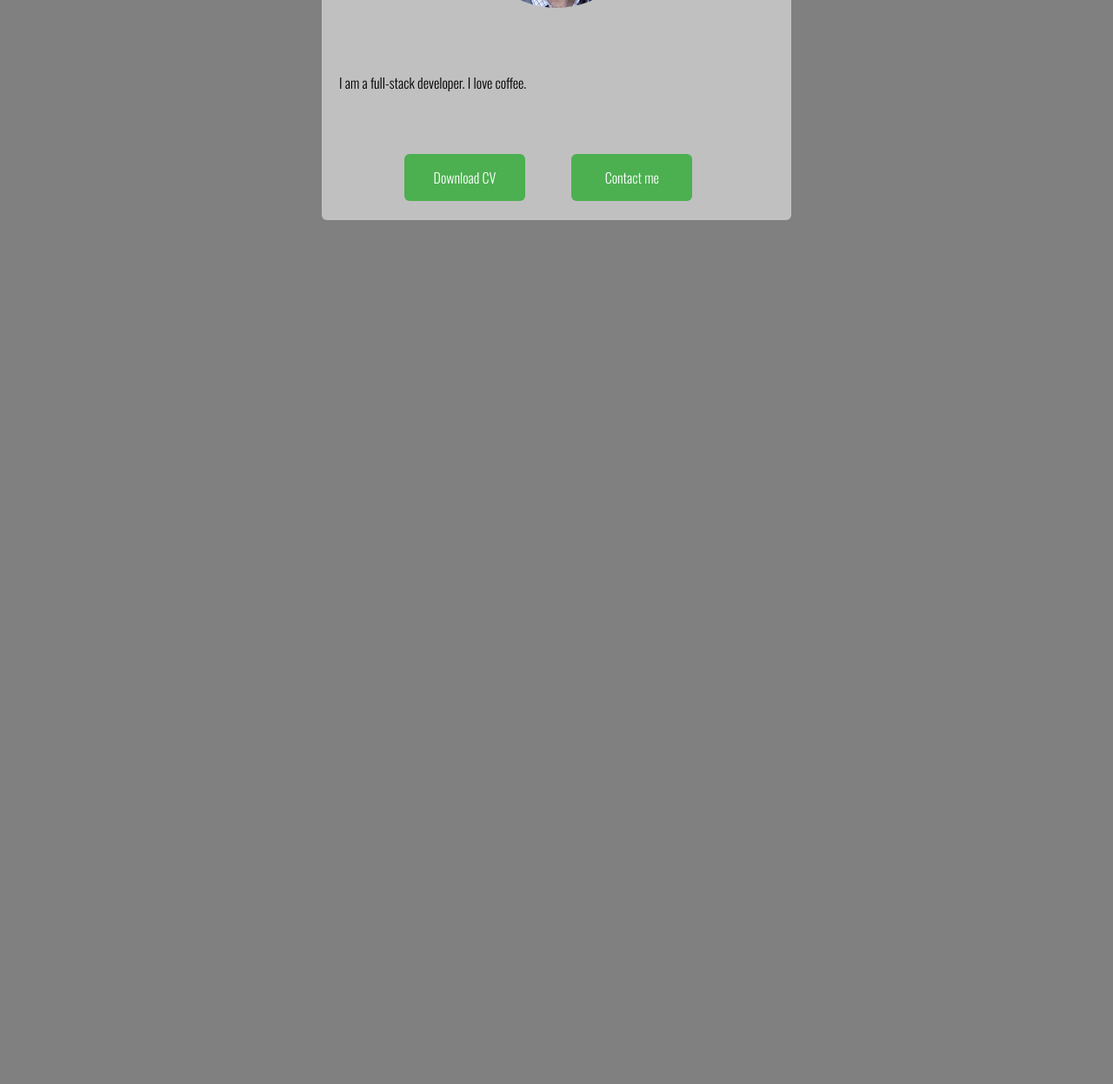
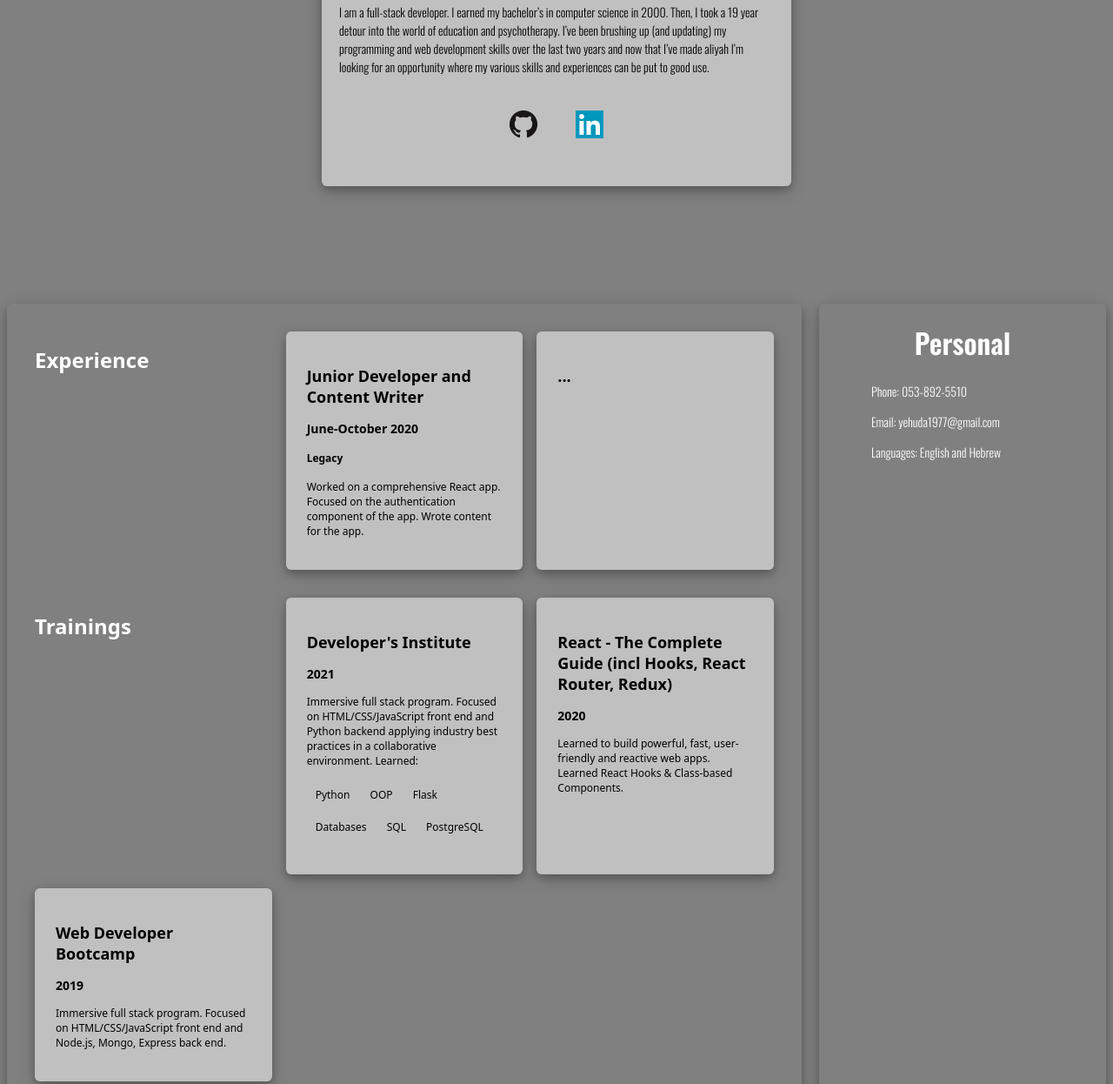
Before and after one commit to Yehuda1977/DI_Bootcamp, a plain HTML site: page Week1/Day4/cv/index.html in a window 1280 px wide. Shown: the part 380-1626 px from the top of the page at 87% size. Before the commit the page ends 800 px from the top, so only its background shows below. Drawn offline with nearby package versions, Linux system fonts and the light colour scheme.

Commit message:
Finished CV

```diff
--- a/Week1/Day4/cv/index.css
+++ b/Week1/Day4/cv/index.css
@@ -11,34 +11,70 @@ header {
     padding-top: 10px;
     padding-bottom: 20px;
     font-weight: lighter;
-    margin-bottom: 0px;
+    margin-bottom: 5px;
+    box-shadow: 0 4px 8px 0 rgba(0, 0, 0, 0.2), 0 6px 20px 0 rgba(0, 0, 0, 0.19);
+    font-family: 'Montserrat', sans-serif;
+    border-radius: 6px;
 }
 
-img {
+header h1 {
+    margin-bottom: 3px;
+    font-size: 2em;
+
+}
+
+header h2 {
+    margin-top: 0px;
+    font-size: 1em;
+
+}
+
+.profile-picture {
     border-radius: 50%;
     border: 5px solid gray;
     display: block;
     margin-left: auto;
     margin-right: auto;
     margin-top: 40px;
+
 }
+
+#icons {
+    text-align: center;
+    padding: 10px;
+    margin: 20px;
+}
+#icons > a {
+    margin: 20px;
+}
+
 
 #bio {
     width: 500px;
-    height: 300px;
+    height: auto;
     margin-top: 5px;
+    margin-bottom: 60px;
     margin-left: auto;
     margin-right: auto;
     padding: 20px;
 
     background-color: rgba(255, 255, 255, 0.5);
     border-radius: 6px;
+    box-shadow: 0 4px 8px 0 rgba(0, 0, 0, 0.2), 0 6px 20px 0 rgba(0, 0, 0, 0.19);
 
 }
 
 #bio p {
-    margin-top: 150px;
-    margin-bottom: 70px;
+    margin-top: 70px;
+    margin-bottom: 30px;
+    font-size: 14px;
+}
+
+hr {
+    margin: 0px;
+    box-shadow: 0 4px 8px 0 rgba(0, 0, 0, 0.2), 0 6px 20px 0 rgba(0, 0, 0, 0.19);
+    color: gray;
+
 }
 
 .button {
@@ -49,15 +85,91 @@ img {
     text-align: center;
     text-decoration: none;
     display: inline-block;
-    width: 75px;
-    font-size: 16px;
+    width: 80px;
+    font-size: 10px;
     margin-left: 25px;
     margin-right: 25px;
     cursor: pointer;
     border-radius: 6px;
+    box-shadow: 0 4px 8px 0 rgba(0, 0, 0, 0.2), 0 6px 20px 0 rgba(0, 0, 0, 0.19);
+
+
+}
+
+.button:hover {
+    background-color: #4caf4f82;
 }
 
 #buttons {
+
     margin-left: 50px;
     margin-right: 50px;
 }
+
+.big-grid {
+    display: grid;
+    grid-template-rows: 75px auto;
+    grid-template-columns: auto 350px;
+  }
+  #header {
+    grid-row: 1;
+    grid-column: 1/3;
+  }
+  #sidebar {
+    grid-row: 2;
+    grid-column: 2;
+    text-align: center;
+    color: white;
+
+    margin-left: 20px;
+    box-shadow: 0 4px 8px 0 rgba(0, 0, 0, 0.2), 0 6px 20px 0 rgba(0, 0, 0, 0.19);
+    border-radius: 6px;
+
+  }
+  #sidebar p {
+      text-align: left;
+      margin-bottom: 5px;
+      font-size:14px;
+      margin-left: 60px;
+
+  }
+  #content {
+    grid-row: 2;
+    grid-column: 1;
+    box-shadow: 0 4px 8px 0 rgba(0, 0, 0, 0.2), 0 6px 20px 0 rgba(0, 0, 0, 0.19);
+    border-radius: 6px;
+  }
+
+
+.grid {
+    display: grid;
+    grid-template-columns: repeat(auto-fill, minmax(250px, 1fr));
+    grid-gap: 1rem;
+    margin: 2rem;
+    font: 12px system-ui;
+
+  }
+  .grid > div {
+    background-color: rgba(255, 255, 255, 0.5);
+    padding: 1.5rem;
+    border-radius: 1rem;
+    box-shadow: 0 4px 8px 0 rgba(0, 0, 0, 0.2), 0 6px 20px 0 rgba(0, 0, 0, 0.19);
+    border-radius: 6px;
+
+  }
+  .grid > h1 {
+    color: white;
+  }
+
+  ul {
+    padding-left: 0;
+    white-space: wrap;
+    list-style-type: circle;
+    list-style-position: inside;
+  }
+
+  li {
+
+    display:inline-block;
+    padding: 10px;
+  }
--- a/Week1/Day4/cv/index.html
+++ b/Week1/Day4/cv/index.html
@@ -5,24 +5,104 @@
     <meta name="viewport" content="width=device-width, initial-scale=1.0">
     <link rel="preconnect" href="https://fonts.gstatic.com">
     <link href="https://fonts.googleapis.com/css2?family=Oswald:wght@200;300;600&display=swap" rel="stylesheet">
+    <link href="https://fonts.googleapis.com/css2?family=Montserrat:wght@200&display=swap" rel="stylesheet">
+
     <link rel="stylesheet" href="./index.css"></link>
-
+    <script src="https://use.fontawesome.com/e855aff677.js"></script>
     <title>Yehuda Rapoport</title>
 </head>
 <body>
     <header>
         <h1>Yehuda Rapoport</h1>
         <h2>Full Stack Developer</h2>
-        <img src="./Yehuda.png" alt="Yehuda">
+        <img class="profile-picture" src="./YehudaWeb.jpg" alt="Yehuda">
     </header>
 
 
     <div id="bio">
-        <p>I am a full-stack developer. I love coffee.</p>
-        <div id="buttons">
-            <a href="#" class="button">Download CV</a>
-            <a href="#" class="button">Contact me</a>
+        <p>I am a full-stack developer.
+            I earned my bachelor’s in computer science in 2000.
+            Then, I took a 19 year detour into the world of education and psychotherapy.
+            I’ve been brushing up (and updating) my programming and web development
+            skills over the last two years and now that I’ve made aliyah I’m looking
+            for an opportunity where my various skills and experiences can be put to good use. </p>
+
+        <div id="icons">
+            <a href="https://github.com/Yehuda1977"><img class="git-icon" src="./GitHub.png"></a>
+            <a href="https://www.linkedin.com/in/yehuda-rapoport/"><img src="./linkedin.png"></a>
         </div>
     </div>
+
+
+
+    <div class="big-grid">
+
+        <div id="sidebar">
+
+            <h1>Personal</h1>
+            <p>Phone: 053-892-5510</p>
+            <p>Email: yehuda1977@gmail.com</p>
+            <p>Languages: English and Hebrew</p>
+
+
+        </div>
+
+        <div id="content">
+            <div class="grid">
+                <h1>Experience</h1>
+                <div>
+                    <h2>Junior Developer and Content Writer</h2>
+                    <h3>June-October 2020</h3>
+                    <h4>Legacy</h4>
+                    <p>Worked on a comprehensive React app. Focused on the authentication component of the app.
+                        Wrote content for the app.
+                    </p>
+                </div>
+                <div>
+                    <h2>...</h2>
+
+                </div>
+            </div>
+
+
+            <div class="grid">
+                <h1>Trainings</h1>
+                <div>
+                    <h2>Developer's Institute</h2>
+                    <h3>2021</h3>
+                    <p>Immersive full stack program. Focused on HTML/CSS/JavaScript front end and
+                    Python backend applying industry best practices in a collaborative environment.
+                    Learned:</p>
+                    <ul>
+                        <li>Python</li>
+                        <li>OOP</li>
+                        <li>Flask</li>
+                        <li>Databases</li>
+                        <li>SQL</li>
+                        <li>PostgreSQL</li>
+                    </ul>
+                </div>
+                <div>
+                    <h2>React - The Complete Guide (incl Hooks, React Router, Redux)</h2>
+                    <h3>2020</h3>
+                    <p>Learned to build powerful, fast, user-friendly and reactive web apps.
+                        Learned React Hooks & Class-based Components.
+                    </p>
+                </div>
+                <div>
+                    <h2>Web Developer Bootcamp</h2>
+                    <h3>2019</h3>
+                    <p>Immersive full stack program. Focused on HTML/CSS/JavaScript front end and
+                    Node.js, Mongo, Express back end.
+                    </p>
+                </div>
+            </div>
+
+
+
+        </div>
+    </div>
+
+
 </body>
 </html>
```
Also changed, not shown: Week1/Day3/index.html (+1 -0 lines), Week1/Day4/cv/GitHub.png (added), Week1/Day4/cv/Yehuda.png (deleted), Week1/Day4/cv/YehudaWeb.jpg (added), Week1/Day4/cv/linkedin.png (added), 2 other files.
